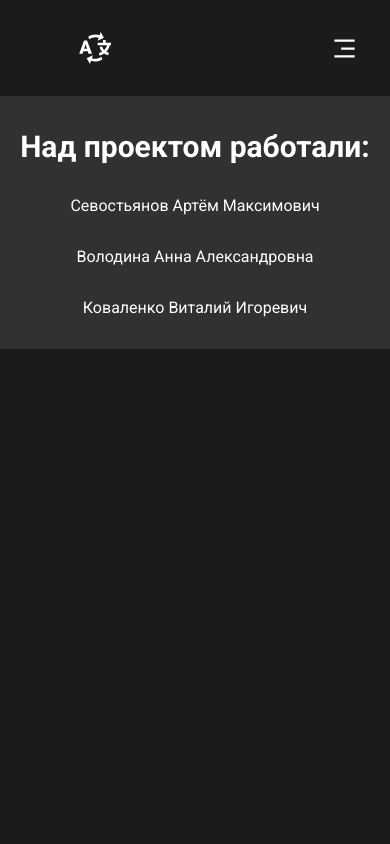
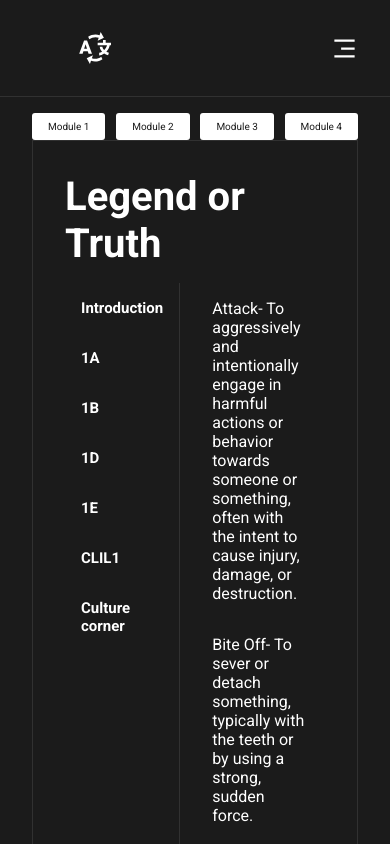
Before and after one commit to artcevvv/english-school-project-react, a React (Create React App) app: page /#/english-school-project-react/glossary in a window 390 px wide. Shown: the top 844 px of the page. Built offline with nearby package versions, Linux system fonts and the light colour scheme.

Commit message:
updated router, made adaptive for glossary

```diff
--- a/src/index.js
+++ b/src/index.js
@@ -2,12 +2,12 @@
 import ReactDOM from 'react-dom';
 import App from './App';
 import './index.css';
-import { BrowserRouter } from 'react-router-dom';
+import { HashRouter } from 'react-router-dom';
 
 const root = ReactDOM.createRoot(document.getElementById('root'));
 
 root.render((
-  <BrowserRouter>
+  <HashRouter>
     <App/>
-  </BrowserRouter>
+  </HashRouter>
 ), document.getElementById('root'))
--- a/src/pages/Glossary/components/Words1/Words1.css
+++ b/src/pages/Glossary/components/Words1/Words1.css
@@ -57,3 +57,15 @@
         margin-bottom: 1rem;
     }
 }
+
+@media screen and (max-width:576px){
+    .glossary__words-heading{
+        margin: 1rem 0;
+    }
+    .section__padding{
+        padding: 1rem 2rem;
+    }
+    .glossary__words-section_name{
+        font-size: 15px;
+    }
+}
--- a/src/pages/Glossary/containers/contents/Content.css
+++ b/src/pages/Glossary/containers/contents/Content.css
@@ -42,3 +42,9 @@
     border: 1px solid var(--color-border);
 
 }
+
+@media screen and (max-width: 576px){
+    .glossary__content-btn{
+        font-size: 10px;
+    }
+}
```
